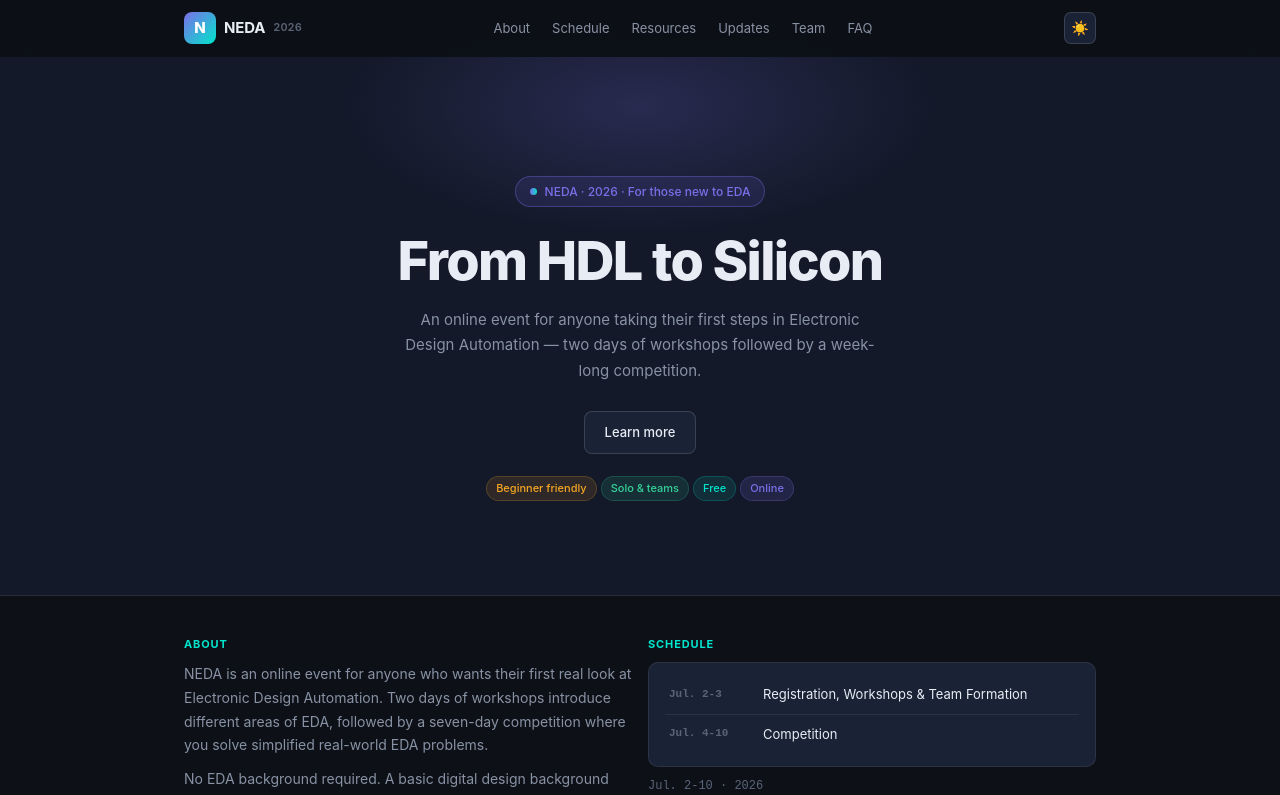
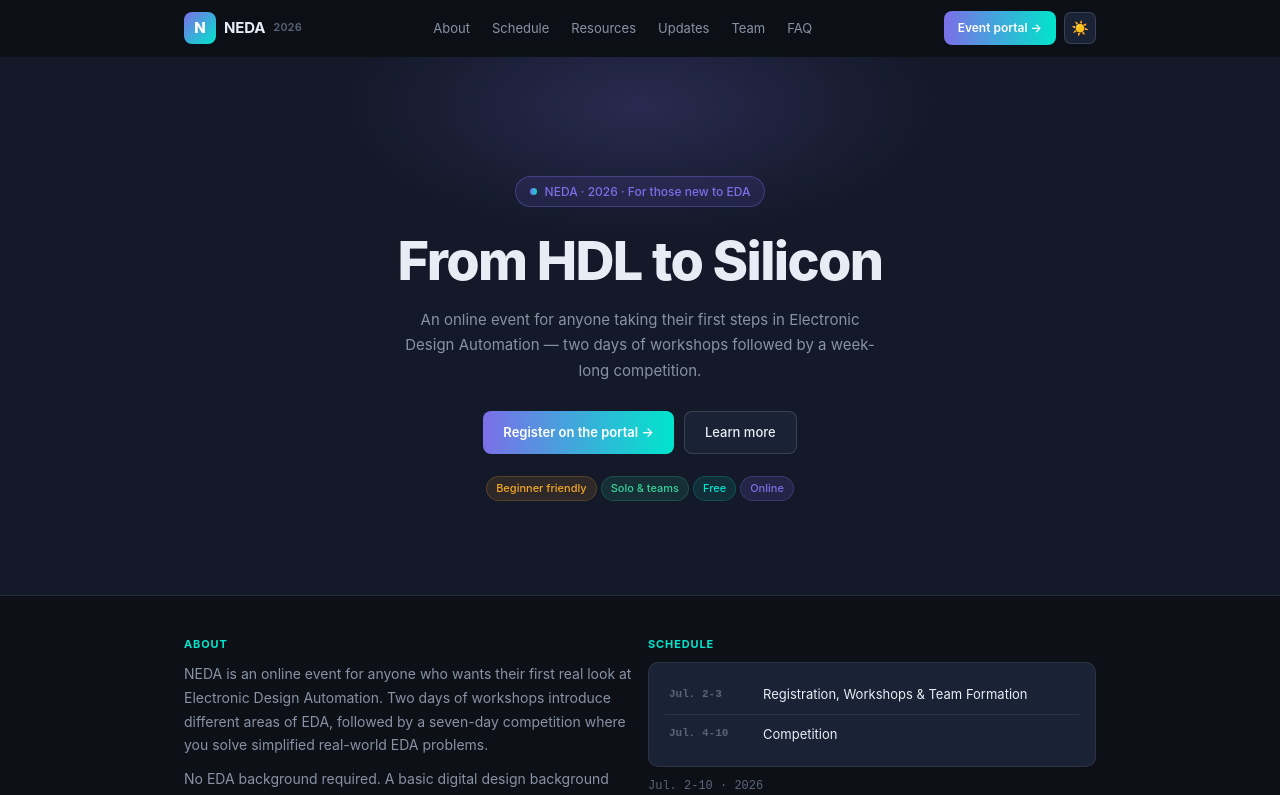
Before and after one commit to mohaliza138/neda-2026, a React (Vite) app: page / in a window 1280 px wide. Shown: the top 795 px of the page. Built offline with nearby package versions, Linux system fonts and the light colour scheme.

Commit message:
Add NEDA portal

```diff
--- a/src/data/content.js
+++ b/src/data/content.js
@@ -7,7 +7,7 @@ export const EVENT = {
   description:
     'An online event for anyone taking their first steps in Electronic Design Automation — two days of workshops followed by a week-long competition.',
   date: 'Jul. 2-10 · 2026',
-  portalUrl: '',
+  portalUrl: 'https://neda-event.ir/portal/login',
   discordUrl: '',
   githubUrl: '',
 };
```
